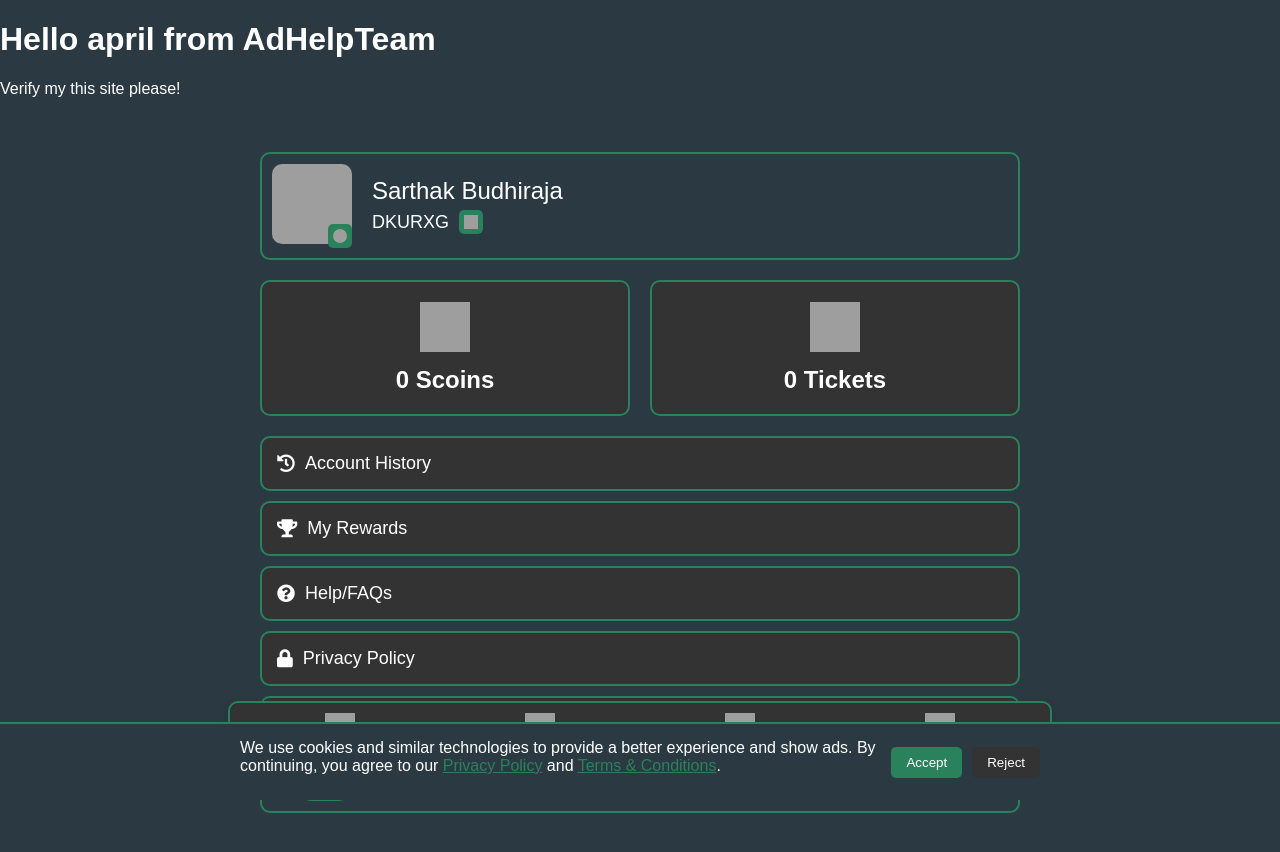
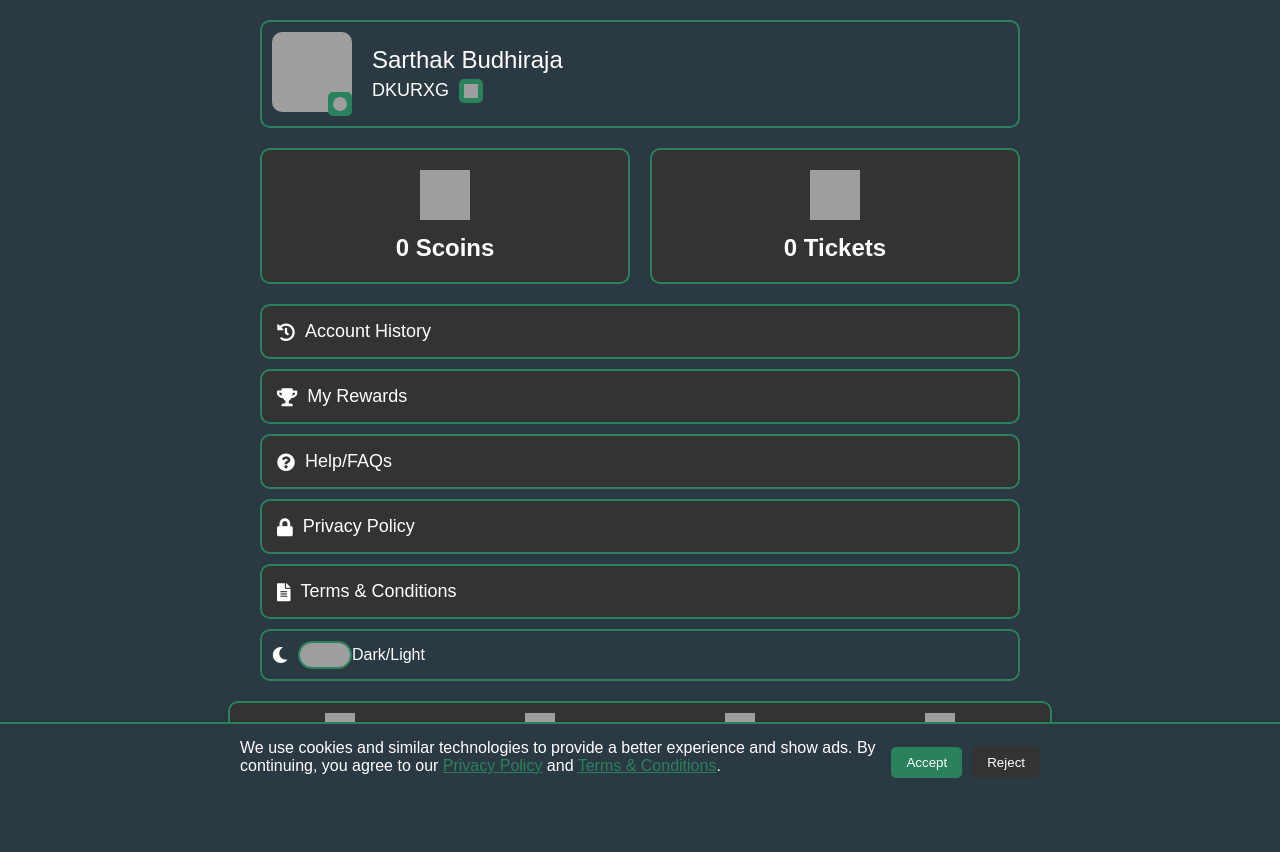
Before and after one commit to GameTechWorld/html-ad, a plain HTML site: page index.html in a window 1280 px wide. Drawn offline with Linux system fonts and the light colour scheme; grey boxes are pictures that could not be loaded.

Commit message:
Update index.html

```diff
--- a/index.html
+++ b/index.html
@@ -811,9 +811,6 @@
         </div>
       </div>
     </div>
-
-    <h1>Hello april from AdHelpTeam</h1>
-    <p>Verify my this site please!</p><br>
     <div class="container" id="main-content">
      <div class="profile-header">
       <div class="profile-picture-container">
```
